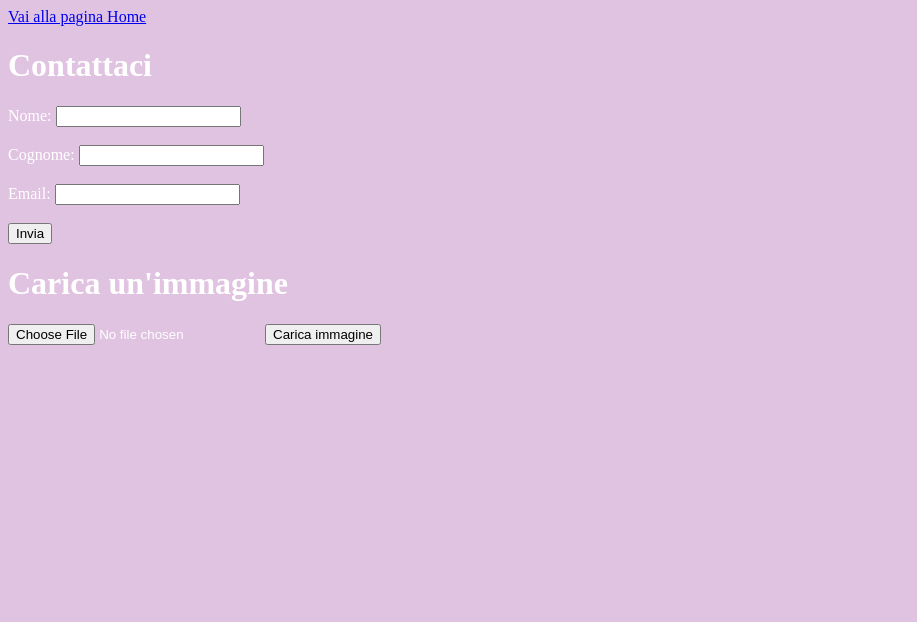
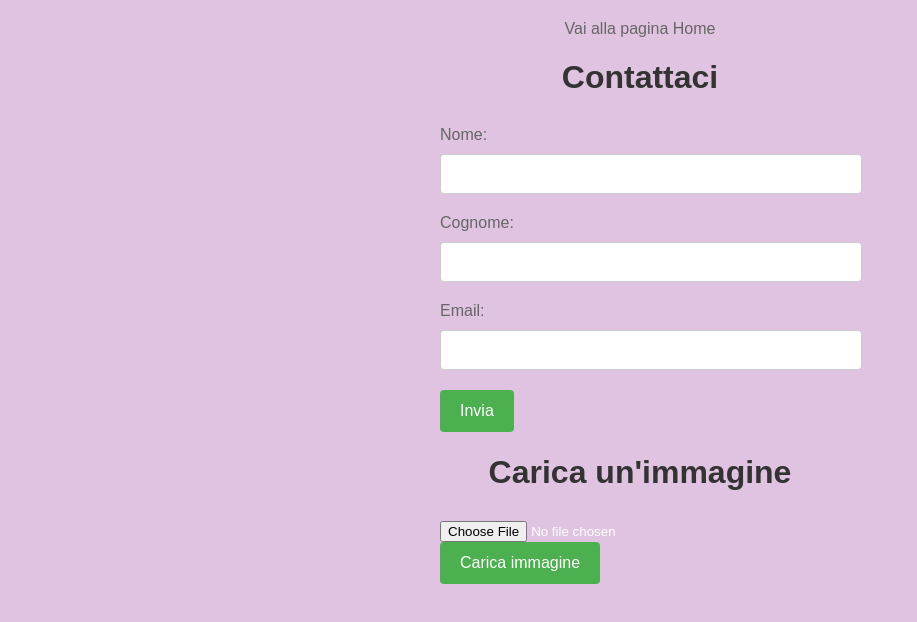
Before and after one commit to bontxa/node-express-server, a website: page html/form.html in a window 1280 px wide. Shown: the whole page, without its empty margins (0-917 px from the left). Drawn offline with Linux system fonts and the light colour scheme; files that its build step writes are made by us from their sources.

Commit message:
migliorato estetica form

```diff
--- a/css/style.css
+++ b/css/style.css
@@ -18,3 +18,58 @@
     background-color: pink;
     color: blue;
 }
+body.form {
+	font-family: Arial, sans-serif;
+	margin: 20px;
+}
+
+body.form h1 {
+	color: #333;
+	text-align: center;
+	margin-bottom: 30px;
+}
+
+body.form form {
+	width: 400px;
+	margin: 0 auto;
+}
+
+body.form label {
+	display: block;
+	margin-bottom: 10px;
+	color: #666;
+}
+
+body.form input[type="text"],
+body.form input[type="email"] {
+	width: 100%;
+	padding: 10px;
+	margin-bottom: 20px;
+	border: 1px solid #ccc;
+	border-radius: 4px;
+	font-size: 16px;
+}
+
+body.form input[type="submit"],
+body.form button[type="submit"] {
+	background-color: #4CAF50;
+	color: white;
+	border: none;
+	border-radius: 4px;
+	padding: 12px 20px;
+	cursor: pointer;
+	font-size: 16px;
+}
+
+body.form input[type="submit"]:hover,
+body.form button[type="submit"]:hover {
+	background-color: #45a049;
+}
+
+body.form a {
+	display: block;
+	text-align: center;
+	margin-bottom: 20px;
+	color: #666;
+	text-decoration: none;
+}
--- a/html/form.html
+++ b/html/form.html
@@ -2,7 +2,7 @@
 <html>
 <head>
 	<title>Form di contatto</title>
-	<link rel="stylesheet" type="text/css" href="/style.css">
+	<link rel="stylesheet" type="text/css" href="style.css">
 </head>
 <body class="form">
     <a href="/">Vai alla pagina Home</a>
@@ -10,16 +10,17 @@
 
 	<form action="/submit-form" method="post">
 		<label for="nome">Nome:</label>
-		<input type="text" id="nome" name="nome" required><br><br>
+		<input type="text" id="nome" name="nome" required>
 
 		<label for="cognome">Cognome:</label>
-		<input type="text" id="cognome" name="cognome" required><br><br>
+		<input type="text" id="cognome" name="cognome" required>
 
 		<label for="email">Email:</label>
-		<input type="email" id="email" name="email" required><br><br>
+		<input type="email" id="email" name="email" required>
 
 		<input type="submit" value="Invia">
 	</form>
+
 	<h1>Carica un'immagine</h1>
 	<form action="/upload-image" method="POST" enctype="multipart/form-data">
 		<input type="file" name="image" accept="image/*" required>
```
